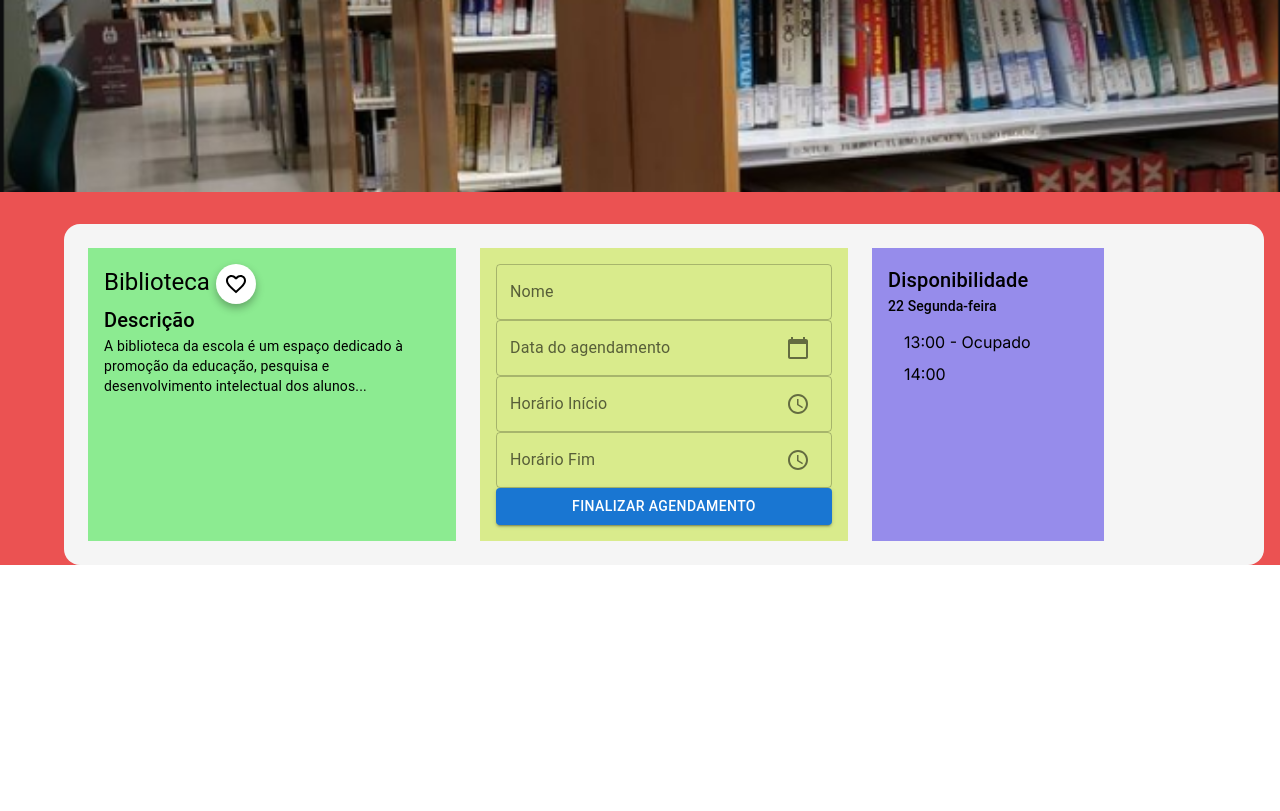
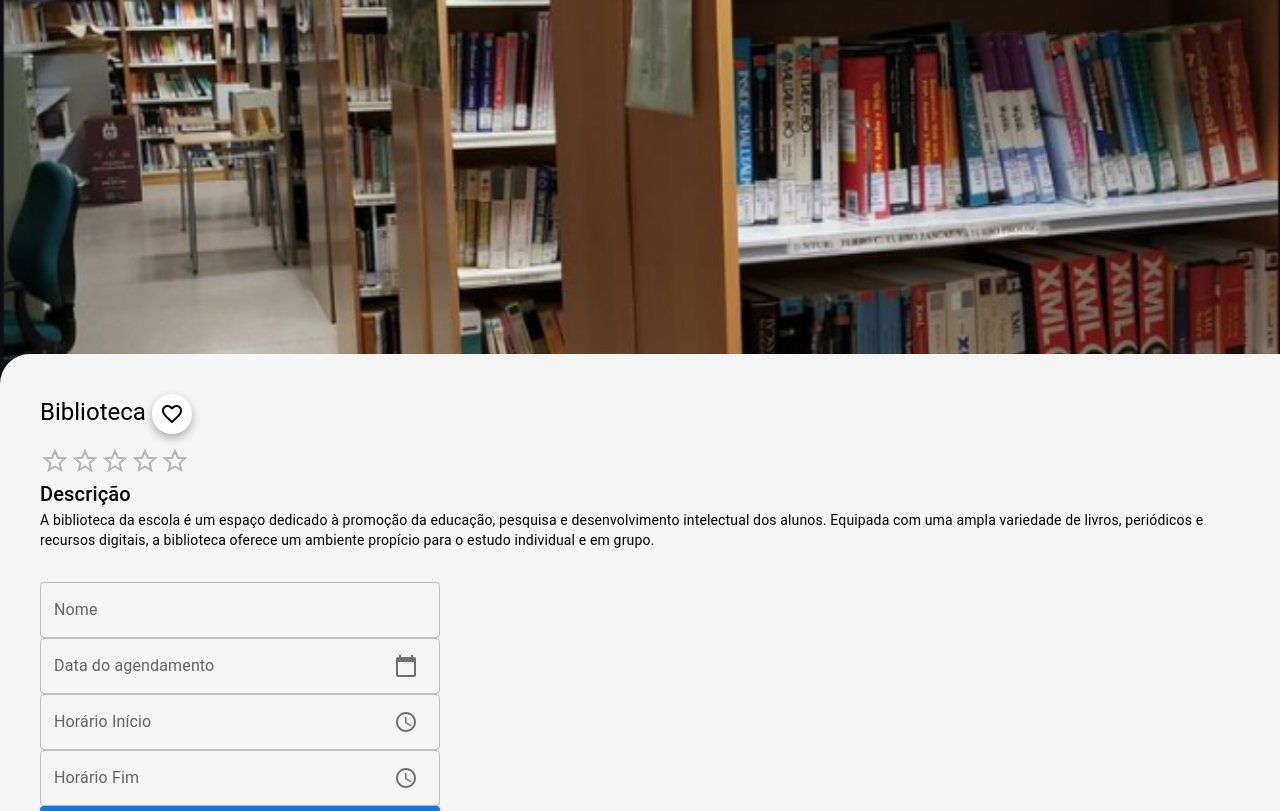
Before and after one commit to 20in13/TCC-LastVersion, a Next.js app: page /screens/Testes in a window 1280 px wide. Shown: the top 811 px of the page. Built offline with nearby package versions, Linux system fonts and the light colour scheme.

Commit message:
🔥🙅🏾‍♂️
pagina de Agendamento 90% pronta

/screens/Testes

Co-Authored-By: gabriel9silv <134931559+gabriel9silv@users.noreply.github.com>

```diff
--- a/src/app/components/TESTES/Description/page.jsx
+++ b/src/app/components/TESTES/Description/page.jsx
@@ -1,21 +1,40 @@
-import React from 'react';
-import { Box, Typography } from '@mui/material';
-import FavoriteBorderIcon from '@mui/icons-material/FavoriteBorder';
+"use client";
+
+import React, { useState } from 'react';
+import { Box, Typography, Rating } from '@mui/material';
 import styles from './page.module.css';
 import LikeButton from '../../Card/LikeButton/page';
 
-const Desc = () => {
+export default function Desc({ title, description }) {
+  const [rating, setRating] = useState(0); // Estado para armazenar a avaliação do usuário
+
   return (
     <Box className={styles.descriptionContainer}>
       <Typography variant="h5" component="h1" className={styles.title}>
-      <p>Biblioteca <LikeButton/></p>
+        {title} <LikeButton />
       </Typography>
+
+      {/* Sistema de Avaliação */}
+      <Rating
+        name="avaliacao"
+        value={rating}
+        onChange={(event, newValue) => {
+          setRating(newValue); // Atualiza o estado com o valor da avaliação
+        }}
+        size="large"
+      />
+
+      {/* Descrição passada como prop */}
       <Typography variant="h6">Descrição</Typography>
       <Typography variant="body2">
-        A biblioteca da escola é um espaço dedicado à promoção da educação, pesquisa e desenvolvimento intelectual dos alunos...
+        {description}
       </Typography>
     </Box>
   );
+}
+
+// Define defaultProps para usar como padrão
+Desc.defaultProps = {
+  title: 'Biblioteca',
+  description: 'A biblioteca da escola é um espaço dedicado à promoção da educação, pesquisa e desenvolvimento intelectual dos alunos. Equipada com uma ampla variedade de livros, periódicos e recursos digitais, a biblioteca oferece um ambiente propício para o estudo individual e em grupo.',
 };
-
-export default Desc;
--- a/src/app/components/TESTES/Description/page.module.css
+++ b/src/app/components/TESTES/Description/page.module.css
@@ -1,4 +1,12 @@
 .descriptionContainer {
     padding: 16px;
-    background-color: rgb(140, 235, 145);
   }
+
+.title {
+  padding-bottom: 12px;
+}
+
+.like{
+  text-align: right;
+  background-color: aqua;
+}
--- a/src/app/components/TESTES/Dispo/page.module.css
+++ b/src/app/components/TESTES/Dispo/page.module.css
@@ -1,5 +1,4 @@
 .availabilityContainer {
     padding: 16px;
-    max-width: 200px;
-    background-color: rgb(150, 140, 235);
+    max-width: 33vw;
   }
--- a/src/app/components/TESTES/ImgAgend/page.jsx
+++ b/src/app/components/TESTES/ImgAgend/page.jsx
@@ -7,7 +7,7 @@ export default function ImgAgend({ img }) {
   return (
     <Box className={styles.headerContainer}>
       <Image
-        src={img} // Usa o caminho da imagem
+        src={img} //
         alt="Descrição da Imagem"
         fill // Faz a imagem preencher o container
         className={styles.backgroundImage} // Aplica a classe de estilo para posicionamento
--- a/src/app/components/TESTES/ImgAgend/page.module.css
+++ b/src/app/components/TESTES/ImgAgend/page.module.css
@@ -2,15 +2,12 @@
     display: flex;
     align-items: center;
     width: 100%;
-    height: 12rem;
+    height: 30vw;
+    max-height: 80vh;
     box-sizing: border-box;
     background-color: aquamarine;
     position: relative; /* Define o container principal como relativo */
     overflow: hidden; /* Garante que a imagem não transborde */
-  }
-
-  .title {
-    flex-grow: 1;
   }
 
   .backgroundImage {
@@ -21,4 +18,9 @@
     height: 100%;
     object-fit: cover; /* Ajusta a imagem para cobrir o container */
     z-index: 0; /* Coloca a imagem atrás do conteúdo */
+    pointer-events: none;
   }
+
+  .title {
+    flex-grow: 1;
+  }
--- a/src/app/components/TESTES/InputsAgend/page.module.css
+++ b/src/app/components/TESTES/InputsAgend/page.module.css
@@ -1,7 +1,6 @@
 .formContainer {
     padding: 16px;
     max-width: 400px;
-    background-color: rgb(217, 235, 140);
   }
 
   .textField {
--- a/src/app/screens/Testes/page.jsx
+++ b/src/app/screens/Testes/page.jsx
@@ -8,16 +8,13 @@ import styles from './page.module.css';
 
 const Agend = () => {
   return (
-    <div  className={styles.temp}>
+    <div>
       <ImgAgend />
-      <Container maxWidth="lg" className={styles.temp}>
-        <div className={styles.mainContainer}>
-          <div className={styles.gridContainer}>
+      <Container maxWidth="xl" className={styles.temp}>
             <Desc />
             <Inputs />
             <Disp />
-          </div>
-        </div>
+
       </Container>
     </div>
   );
--- a/src/app/screens/Testes/page.module.css
+++ b/src/app/screens/Testes/page.module.css
@@ -1,18 +1,19 @@
-.mainContainer {
+
+.temp{
   margin-top: 32px;
   margin-bottom: 32px;
   background-color: #f5f5f5;
   padding: 24px;
-    border-radius: 16px;
+  border-top-left-radius: 30px;
   width: 100%;
-  }
+  margin-top: -30px;
+  flex: 1;
 
-  .gridContainer {
   display: grid;
   grid-template-columns: repeat(3, 1fr);
   gap: 24px;
+
+  position: relative; /* Garante que o conteúdo seja posicionado acima da imagem */
+  z-index: 1;
+
   }
-
-  .temp{
-    background-color: #eb5252;
-  }
```
Lines whose indentation alone changed are shown as unchanged.
